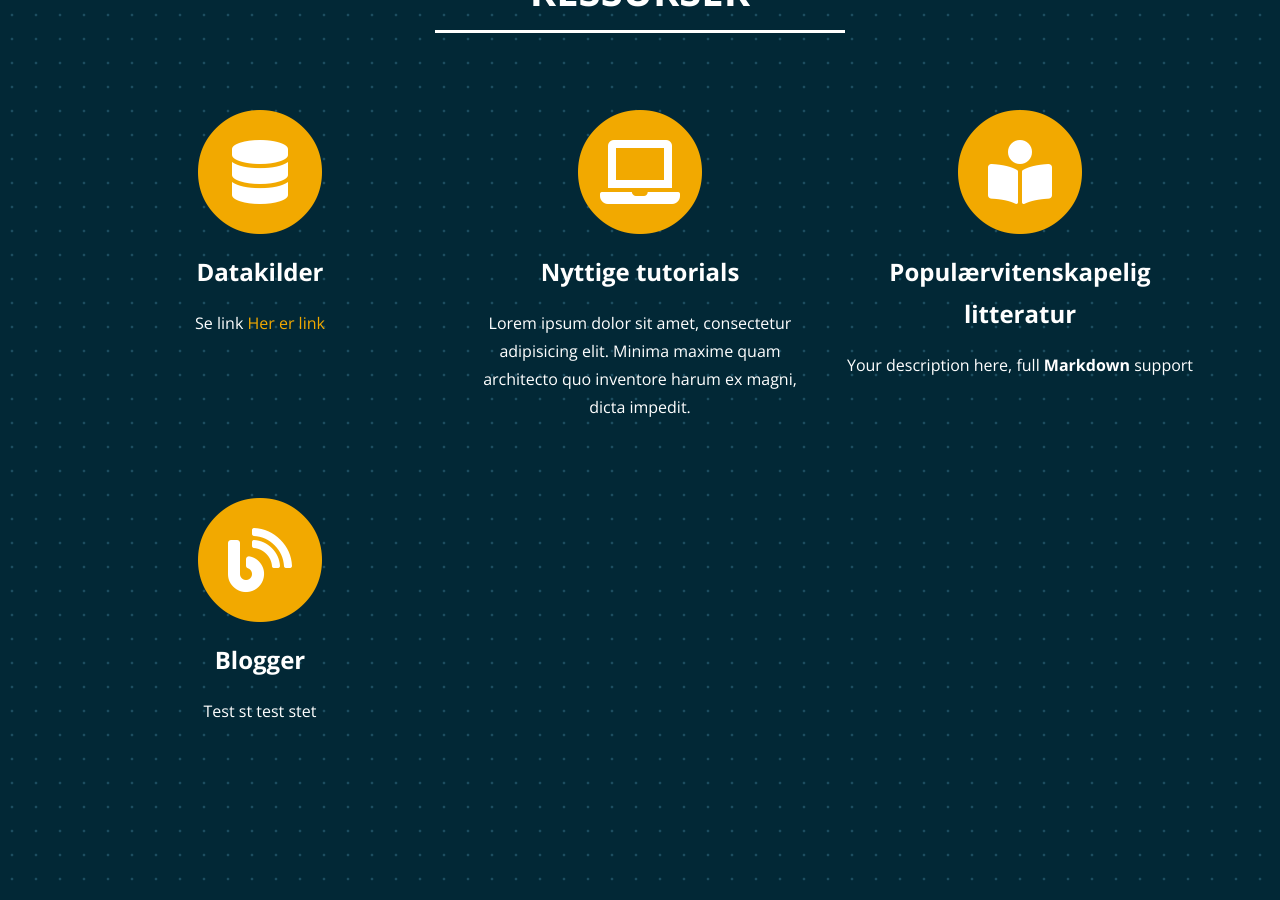
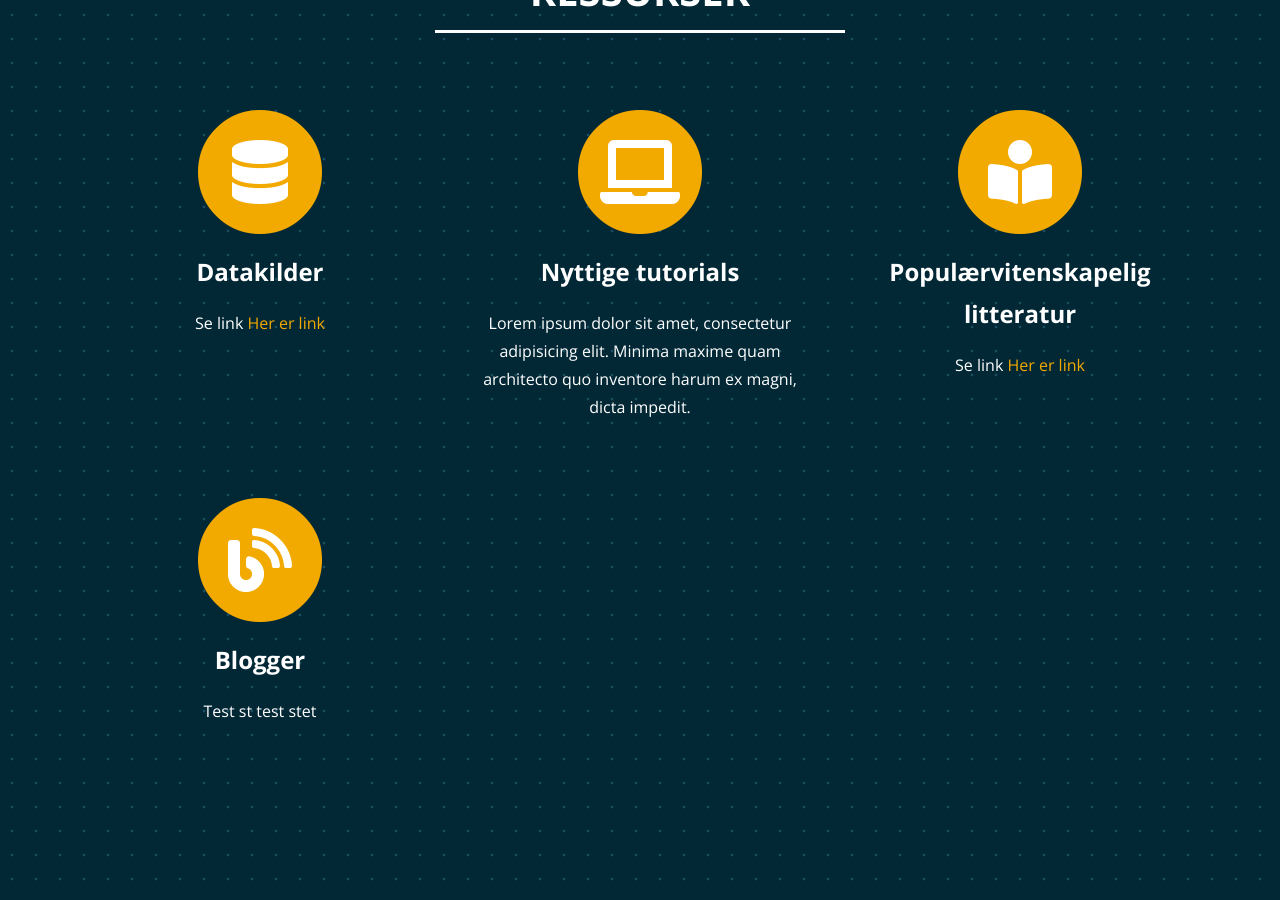
Before and after one commit to uit-econ/uit-econ.github.io, a Jekyll site: the page built from index.md, in a window 1280 px wide and 900 px high, scrolled down 5881 px. Built offline with Jekyll 4.4.1, drawn with Linux system fonts in a browser that asks for light colours.

Commit message:
Update sitetext.yml

```diff
--- a/_data/sitetext.yml
+++ b/_data/sitetext.yml
@@ -29,7 +29,7 @@ en: &DEFAULT_EN
         desc: "Lorem ipsum dolor sit amet, consectetur adipisicing elit. Minima maxime quam architecto quo inventore harum ex magni, dicta impedit."
         icon: fas fa-laptop
       - title: "Populærvitenskapelig litteratur"
-        desc: "Your description here, full **Markdown** support"
+        desc: "Se link [Her er link](ressurser/pop-litteratur)"
         icon: fas fa-book-reader
       - title: "Blogger"
         desc: "Test st test stet"
```
